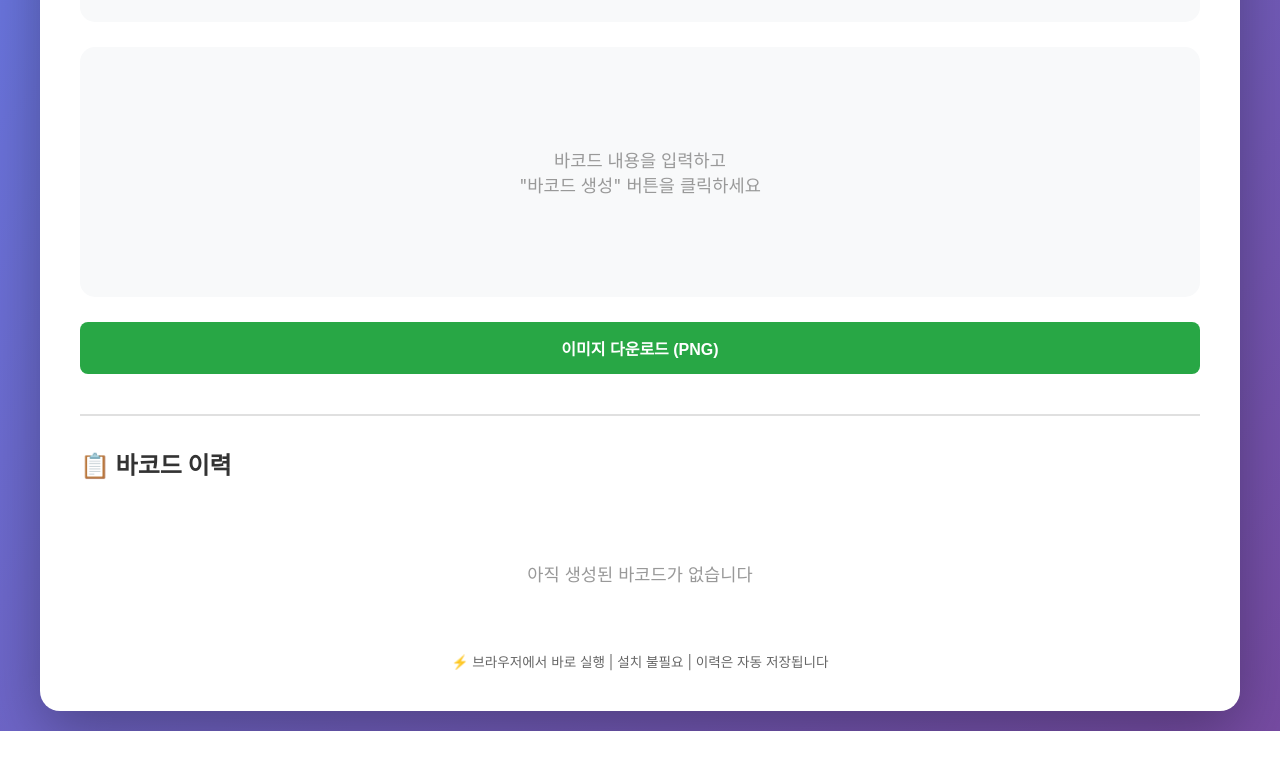
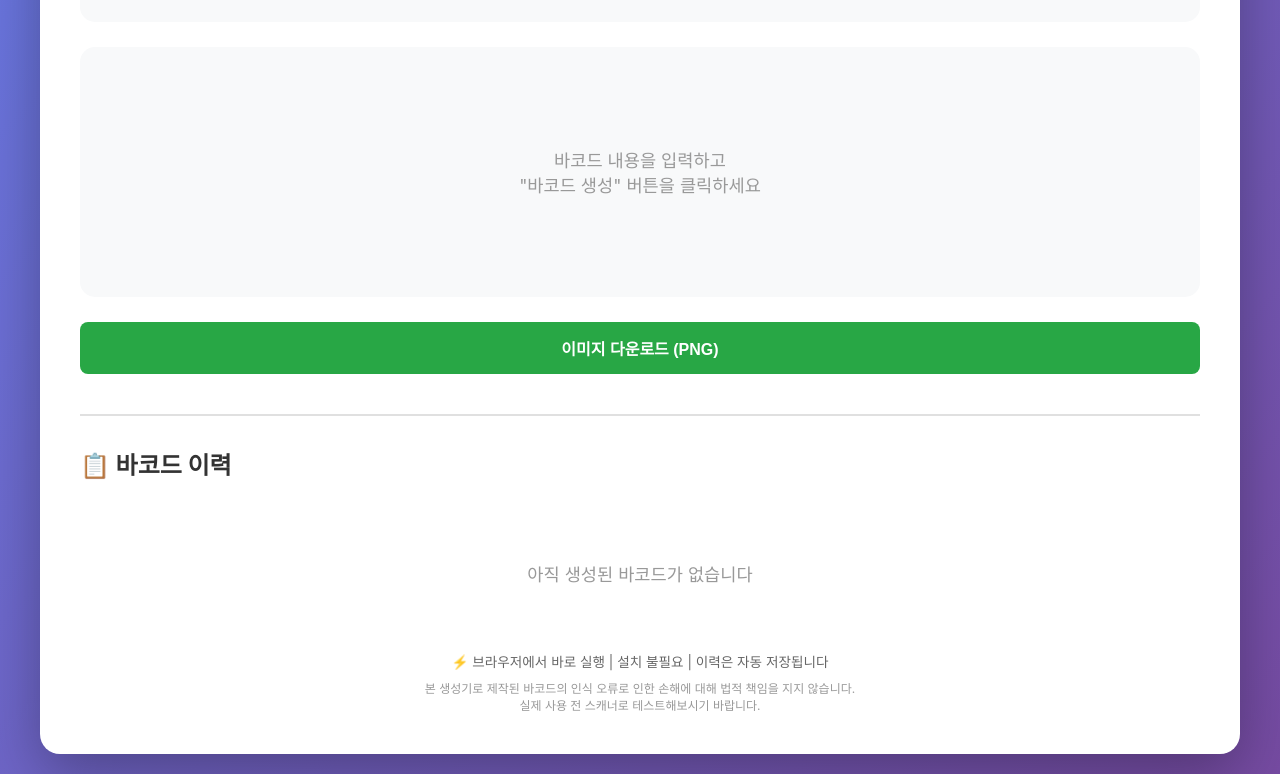
Before and after one commit to kdonghwa/barcode-generator, a plain HTML site: page index.html in a window 1280 px wide. Shown: the part 468-1242 px from the top of the page. Before the commit the page ends 1199 px from the top, so only its background shows below. Drawn offline with Linux system fonts and the light colour scheme.

Commit message:
Add disclaimer section and update multilingual translations

```diff
--- a/index.html
+++ b/index.html
@@ -419,6 +419,14 @@
             font-size: 0.85em;
         }
 
+        .disclaimer {
+            text-align: center;
+            color: #999;
+            margin-top: 10px;
+            font-size: 0.75em;
+            line-height: 1.4;
+        }
+
         .hidden {
             display: none;
         }
@@ -507,6 +515,9 @@
         <div class="footer" data-i18n="footer">
             ⚡ 브라우저에서 바로 실행 | 설치 불필요 | 이력은 자동 저장됩니다
         </div>
+        <div class="disclaimer" data-i18n="disclaimer">
+            본 생성기로 제작된 바코드의 인식 오류로 인한 손해에 대해 법적 책임을 지지 않습니다.<br>실제 사용 전 스캐너로 테스트해보시기 바랍니다.
+        </div>
     </div>
 
     <script>
@@ -528,6 +539,7 @@
                 historyHeader: "📋 바코드 이력",
                 emptyHistory: "아직 생성된 바코드가 없습니다",
                 footer: "⚡ 브라우저에서 바로 실행 | 설치 불필요 | 이력은 자동 저장됩니다",
+                disclaimer: "본 생성기로 제작된 바코드의 인식 오류로 인한 손해에 대해 법적 책임을 지지 않습니다.<br>실제 사용 전 스캐너로 테스트해보시기 바랍니다.",
                 inputRequired: "바코드 내용을 입력해주세요.",
                 code128Max: "Code128은 최대 80자까지 지원합니다. (현재: {length}자)",
                 code128Ascii: "Code128은 ASCII 문자만 지원합니다. (한글, 이모지 등 사용 불가)",
@@ -557,6 +569,7 @@
                 historyHeader: "📋 Barcode History",
                 emptyHistory: "No barcodes generated yet",
                 footer: "⚡ Runs in browser | No installation required | History auto-saved",
+                disclaimer: "We are not liable for any damages caused by scanning errors of barcodes generated by this tool.<br>Please test with a scanner before actual use.",
                 inputRequired: "Please enter barcode content.",
                 code128Max: "Code128 supports up to 80 characters. (Current: {length})",
                 code128Ascii: "Code128 only supports ASCII characters. (No Korean, Emoji, etc.)",
@@ -586,6 +599,7 @@
                 historyHeader: "📋 条形码历史记录",
                 emptyHistory: "尚未生成条形码",
                 footer: "⚡ 浏览器直接运行 | 无需安装 | 历史记录自动保存",
+                disclaimer: "对于因本工具生成的条形码扫描错误而造成的任何损失，我们概不负责。<br>请在实际使用前使用扫描仪进行测试。",
                 inputRequired: "请输入条形码内容。",
                 code128Max: "Code128 最多支持 80 个字符。（当前：{length} 个字符）",
                 code128Ascii: "Code128 仅支持 ASCII 字符。（不支持中文、表情符号等）",
@@ -615,6 +629,7 @@
                 historyHeader: "📋 バーコード履歴",
                 emptyHistory: "生成されたバーコードはまだありません",
                 footer: "⚡ ブラウザで直接実行 | インストール不要 | 履歴は自動保存されます",
+                disclaimer: "本ツールで生成されたバーコードの読み取りエラーによる損害について、法的責任を負いません。<br>実際の使用前にスキャナーでテストしてください。",
                 inputRequired: "バーコードの内容を入力してください。",
                 code128Max: "Code128は最大80文字まで対応しています。（現在：{length}文字）",
                 code128Ascii: "Code128はASCII文字のみ対応しています。（日本語、絵文字などは使用不可）",
@@ -644,6 +659,7 @@
                 historyHeader: "📋 Historial de Códigos de Barras",
                 emptyHistory: "Aún no se han generado códigos de barras",
                 footer: "⚡ Ejecutar en navegador | No requiere instalación | El historial se guarda automáticamente",
+                disclaimer: "No nos hacemos responsables de los daños causados por errores de escaneo de los códigos de barras generados por esta herramienta.<br>Por favor, pruebe con un escáner antes de su uso real.",
                 inputRequired: "Por favor, ingrese el contenido del código de barras.",
                 code128Max: "Code128 admite hasta 80 caracteres. (Actual: {length})",
                 code128Ascii: "Code128 solo admite caracteres ASCII. (No coreano, emojis, etc.)",
```
Also changed, not shown: 1 other file.
